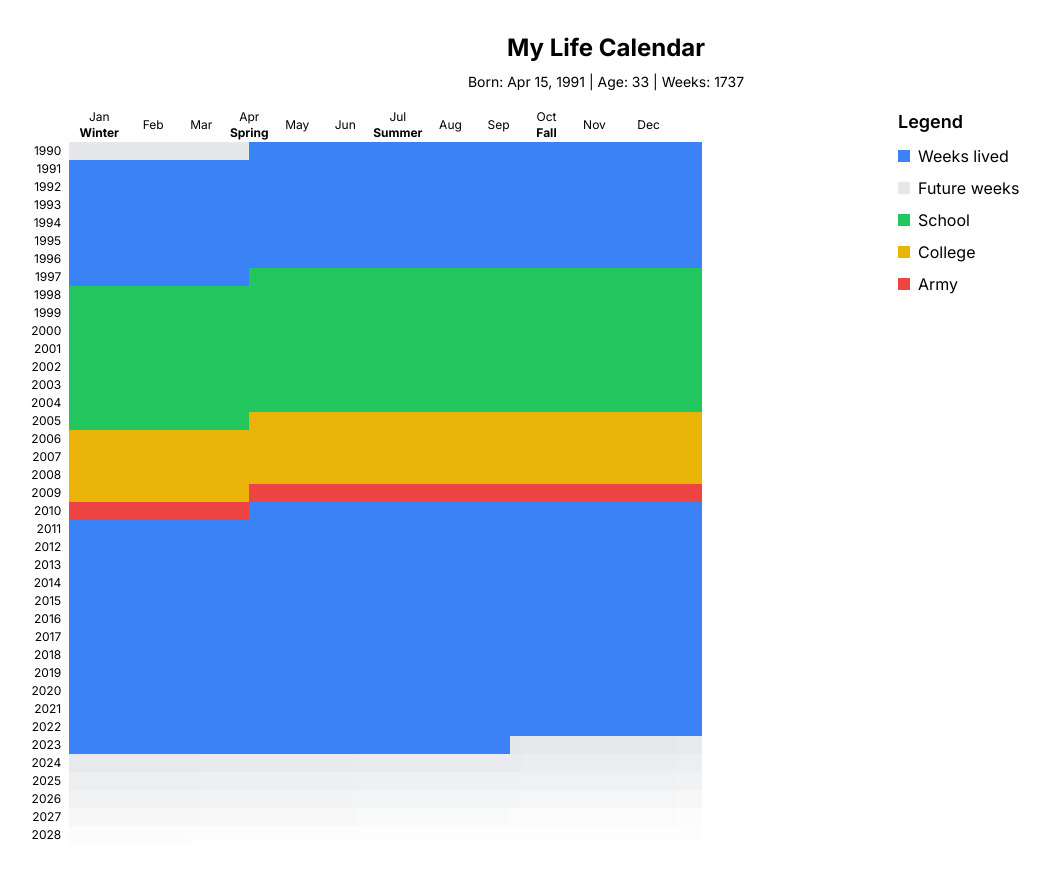
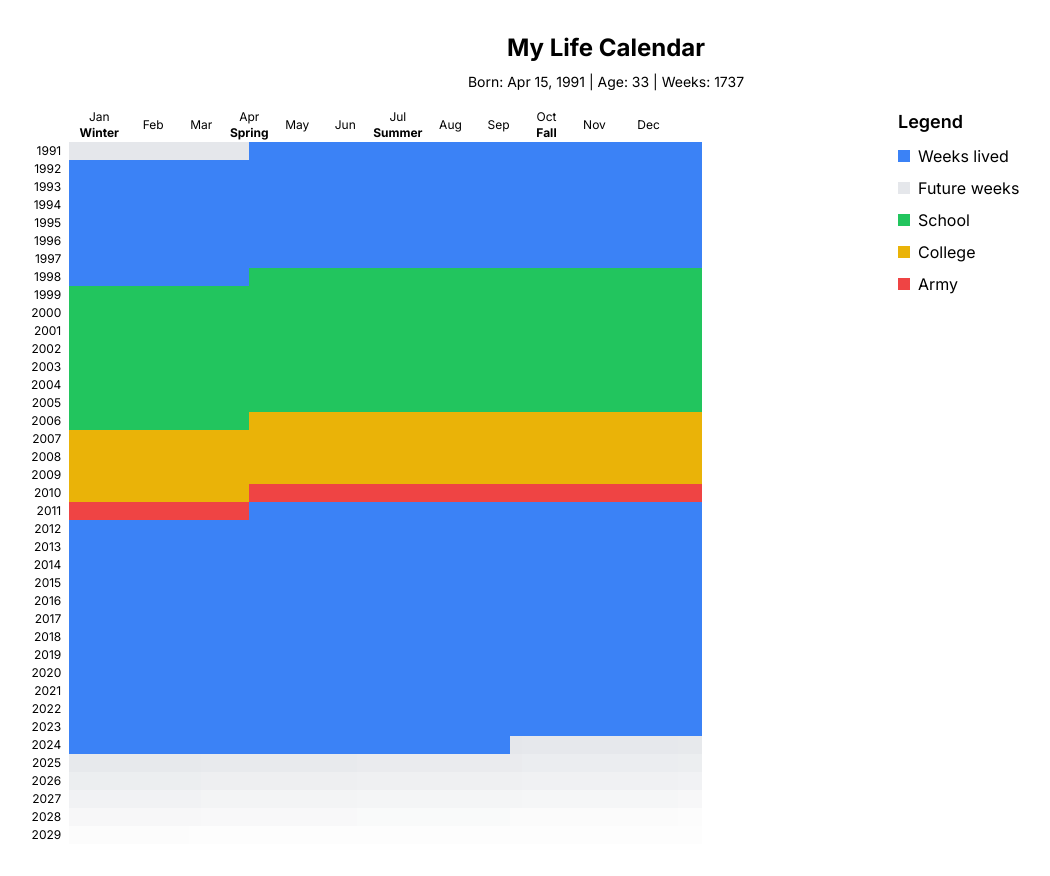
Before and after one commit to WiegerWolf/life-calendar, a Next.js app: page / in a window 1280 px wide. Shown: the whole page, without its empty margins (34-1084 px from the left). Built offline with nearby package versions, Linux system fonts and the light colour scheme.

Commit message:
Fixed LifeCalendar to use birthDate instead of startDate for year calculation

```diff
--- a/components/LifeCalendar.tsx
+++ b/components/LifeCalendar.tsx
@@ -113,7 +113,7 @@ const LifeCalendar: React.FC<LifeCalendarProps> = ({ birthDate, lifeEvents }) =>
           {Array.from({ length: totalYears }).map((_, yearIndex) => (
             <tr key={yearIndex}>
               <th className="text-xs font-normal pr-2 text-right">
-                {startDate.getFullYear() + yearIndex}
+                {birthDate.getFullYear() + yearIndex}
               </th>
               {Array.from({ length: 52 }).map((ff, weekIndex) => {
                 const absoluteWeekIndex = yearIndex * 52 + weekIndex;
```
